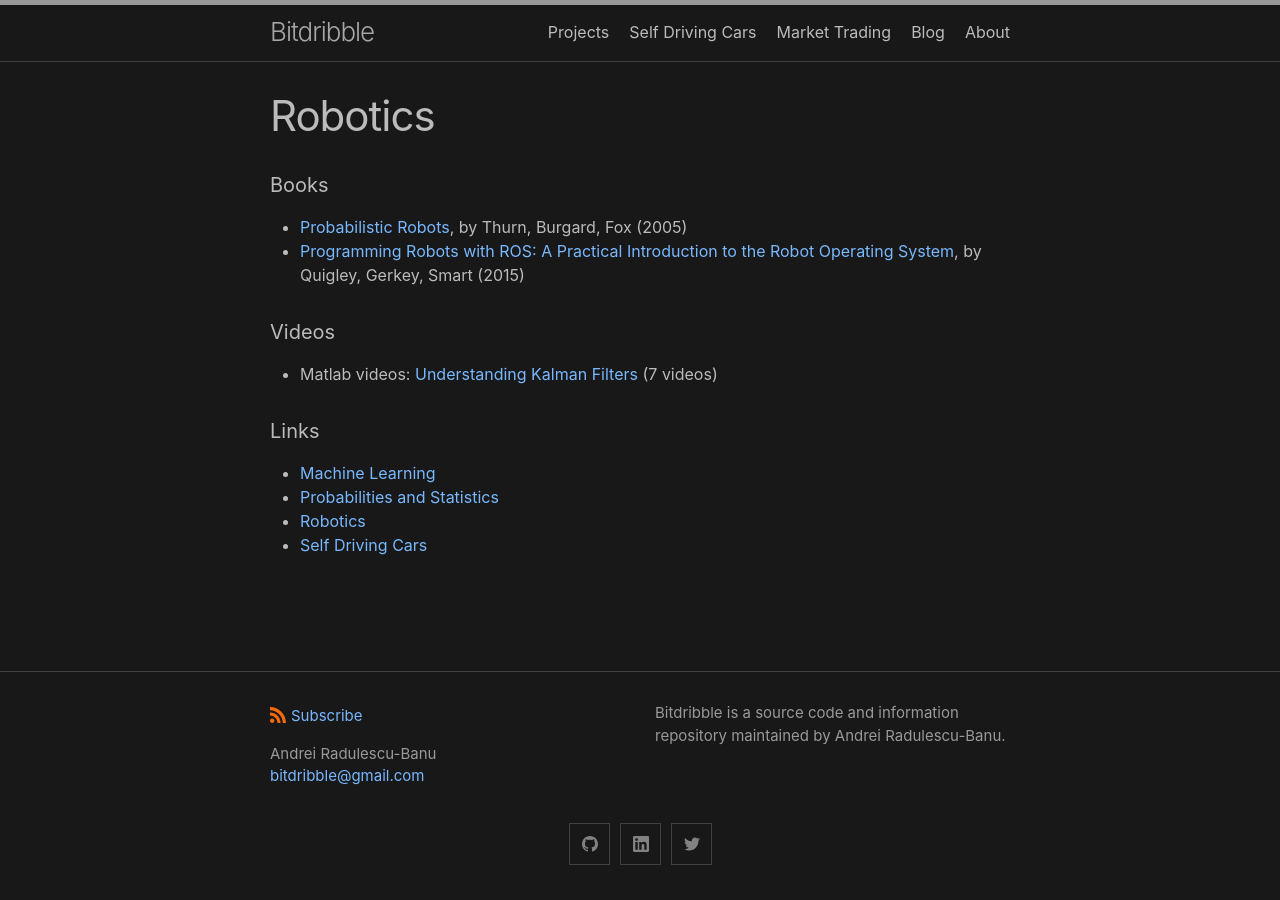
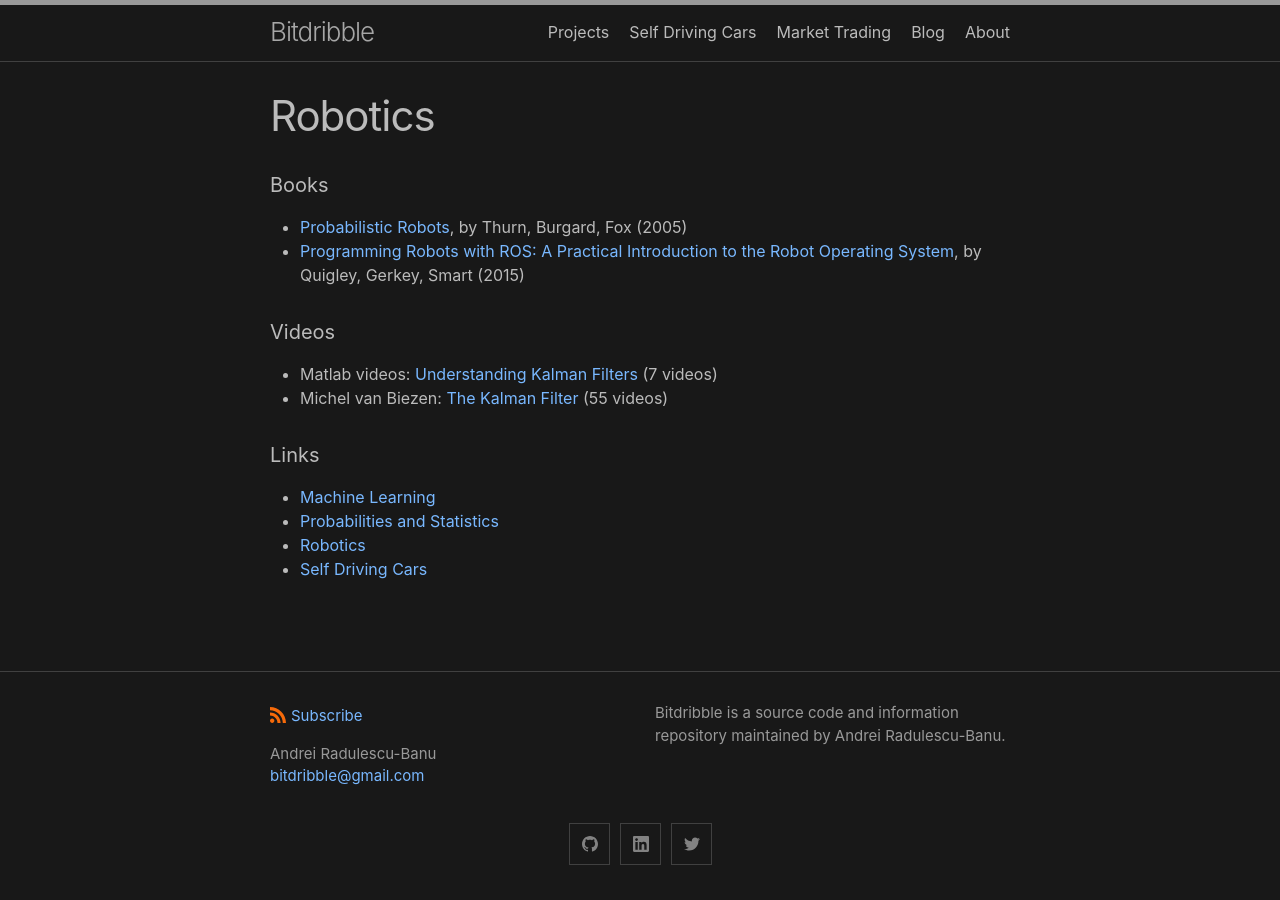
Before and after one commit to analytiq-hub/sigagent.github.io, a Jekyll site: the page built from robotics.md, in a window 1280 px wide. Built offline with Jekyll 4.4.1, drawn with Linux system fonts in a browser that asks for light colours.

Commit message:
*** empty log message ***

```diff
--- a/robotics.md
+++ b/robotics.md
@@ -8,6 +8,7 @@ title: Robotics
 
 #### Videos
 * Matlab videos: [Understanding Kalman Filters](https://www.youtube.com/watch?v=mwn8xhgNpFY) (7 videos)
+*  Michel van Biezen: [The Kalman Filter](https://www.youtube.com/watch?v=CaCcOwJPytQ) (55 videos)
 
 #### Links
 * [Machine Learning](machine_learning.md)
```
